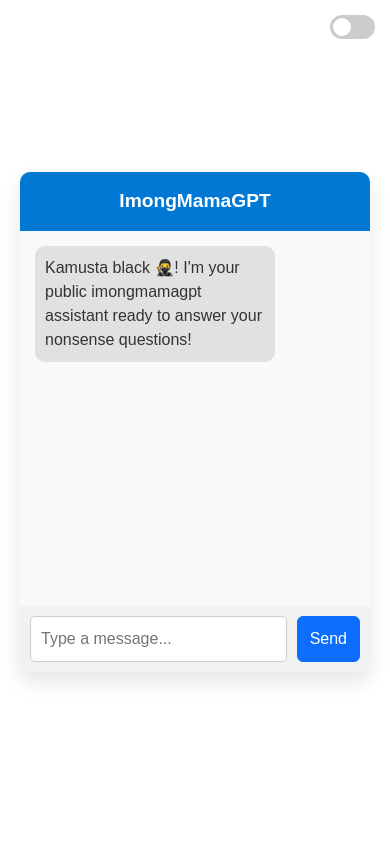
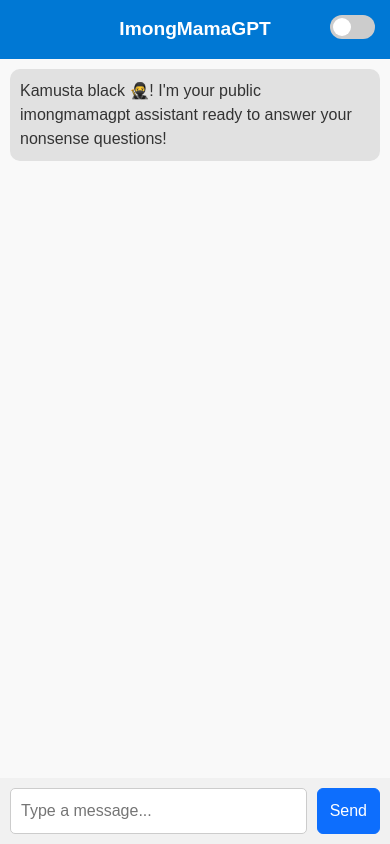
Before and after one commit to carljohnvillavito/ImongMaMaGPT, a website: page ImongMaMa/index.html in a window 390 px wide. Drawn offline with nearby package versions, Linux system fonts and the light colour scheme.

Commit message:
Update style.css

```diff
--- a/ImongMaMa/style.css
+++ b/ImongMaMa/style.css
@@ -296,3 +296,43 @@ input:checked + .slider:before {
     font-family: monospace;
     font-size: 0.85rem;
 }
+
+@media screen and (max-width: 600px) {
+    body {
+        height: 100vh;
+        margin: 0;
+        padding: 0;
+        align-items: stretch;
+    }
+
+    .chat-container {
+        width: 100vw;
+        height: 100vh;
+        border-radius: 0;
+    }
+
+    .chat-message {
+        max-width: 100%;
+        font-size: 1rem;
+    }
+
+    .chat-input {
+        font-size: 1rem;
+    }
+
+    .chat-send-btn {
+        font-size: 1rem;
+    }
+
+    .chat-body {
+        padding: 10px;
+    }
+
+    .copy-chat-btn {
+        font-size: 1.2rem;
+    }
+
+    .chat-message time {
+        font-size: 0.65rem;
+    }
+}
```
